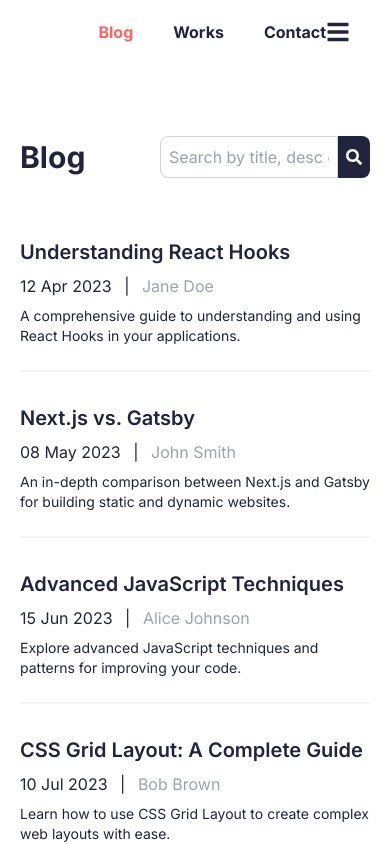
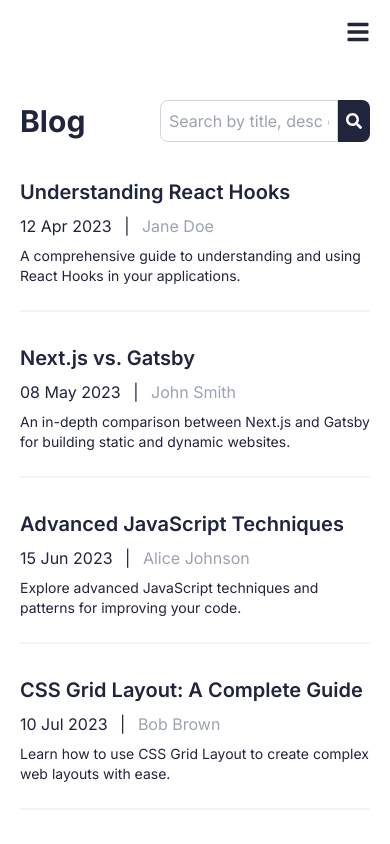
Before and after one commit to DarkM4tt/Blogosphere, a Next.js app: page / in a window 390 px wide. Shown: the top 844 px of the page. Built offline with nearby package versions, Linux system fonts and the light colour scheme.

Commit message:
Fixed styling issues

```diff
--- a/src/app/components/Header.tsx
+++ b/src/app/components/Header.tsx
@@ -8,9 +8,9 @@ const Header = () => {
   const [isMobileMenuOpen, setIsMobileMenuOpen] = useState(false);
 
   return (
-    <header className={styles.header}>
-      <nav className={styles.nav}>
-        <a href="#" className={styles.active}>
+    <header className="flex justify-end items-center p-5 md:px-10">
+      <nav className="hidden md:flex gap-[40px] font-bold">
+        <a href="#" className="text-[#FF6464]">
           Blog
         </a>
         <a href="#">Works</a>
@@ -22,9 +22,9 @@ const Header = () => {
         className="md:hidden"
       />
       {isMobileMenuOpen && (
-        <div className="fixed top-0 right-0 bg-white p-4">
-          <nav className={styles.nav}>
-            <a href="#" className={styles.active}>
+        <div className="md:hidden fixed top-0 right-0 bg-white p-4">
+          <nav className="flex gap-[40px] font-bold">
+            <a href="#" className="text-[#FF6464]">
               Blog
             </a>
             <a href="#">Works</a>
--- a/src/app/components/SearchBar.tsx
+++ b/src/app/components/SearchBar.tsx
@@ -21,7 +21,7 @@ export default function SearchBar({ onSearch }: SearchBarProps) {
   };
 
   return (
-    <form onSubmit={handleSearch} className="flex py-8 w-[60%] md:w-[40%]">
+    <form onSubmit={handleSearch} className="flex py-2 md:py-8 w-[60%] md:w-[40%]">
       <input
         type="text"
         value={query}
--- a/src/app/page.tsx
+++ b/src/app/page.tsx
@@ -54,7 +54,7 @@ export default function Home() {
 
   return (
     <div className={styles.container}>
-      <div className="flex justify-between items-center flex-wrap mt-5 mb-7">
+      <div className="flex justify-between items-center flex-wrap mt-2 mb-7">
         <h1 className="text-3xl font-bold">Blog</h1>
         <SearchBar onSearch={handleSearch} />
       </div>
--- a/src/app/styles/header.module.css
+++ b/src/app/styles/header.module.css
@@ -6,9 +6,9 @@
 }
 
 .nav {
-  display: flex;
+  /* display: flex;
   gap: 40px;
-  font-weight: bold;
+  font-weight: bold; */
 }
 
 .active {
```
